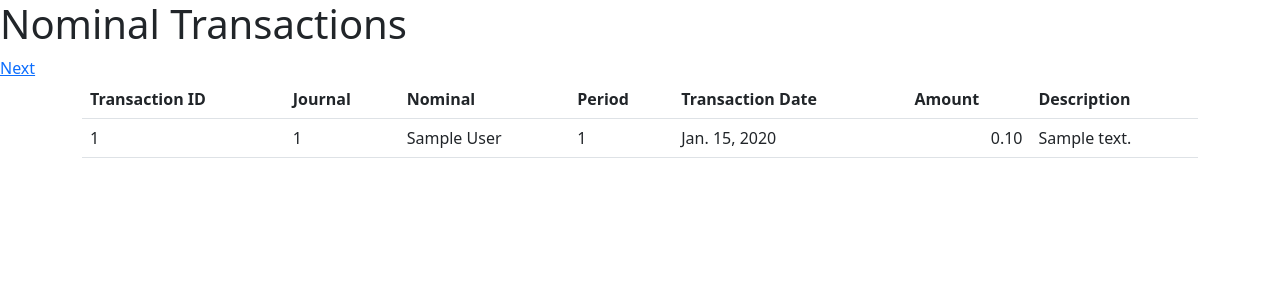
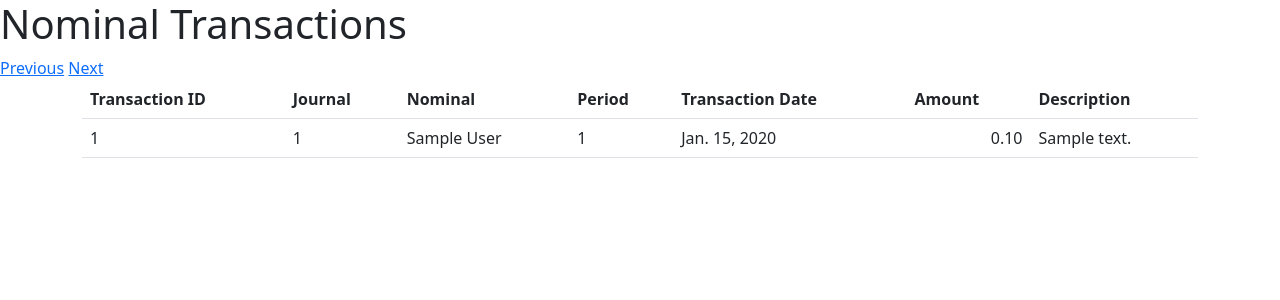
Before and after one commit to HaeckelK/bookkeeping, a Django app: template accounts/dashboards/templates/nominal_transactions.html in a window 1280 px wide. Shown: the top 300 px of the page. Run offline with Django 3.2, Linux system fonts and the light colour scheme; tables that the repository leaves empty hold one stand-in row (values such as "Sample post"); the template is opened without the code that fills it: values that come from a table or form of the project are taken from there, most other values are stand-ins (such as "Sample title", 1, 10 or a date in 2020).

Commit message:
feat: previous button to loop over nominal accounts

```diff
--- a/accounts/dashboards/templates/nominal_transactions.html
+++ b/accounts/dashboards/templates/nominal_transactions.html
@@ -7,6 +7,9 @@
     </head>
     <body>
         <h1>Nominal Transactions</h1>
+        {% if link_previous != "" %}
+        <a href="{{ link_previous }}">Previous</a>
+        {% endif %}
         {% if link_next != "" %}
         <a href="{{ link_next }}">Next</a>
         {% endif %}
--- a/accounts/dashboards/views.py
+++ b/accounts/dashboards/views.py
@@ -39,6 +39,12 @@ def nominal_transactions(request):
             pass
         else:
             link_next = f"/nominal_transactions/?nominals={next_name.name}&period_start={period_from}&period_end={period_to}"
+        try:
+            previous_name = NominalAccount.objects.get(pk=nominal_account.pk-1)
+        except NominalAccount.DoesNotExist:
+            pass
+        else:
+            link_previous = f"/nominal_transactions/?nominals={previous_name.name}&period_start={period_from}&period_end={period_to}"
 
     context = {"transactions": transactions,
                "period_from": period_from,
```
